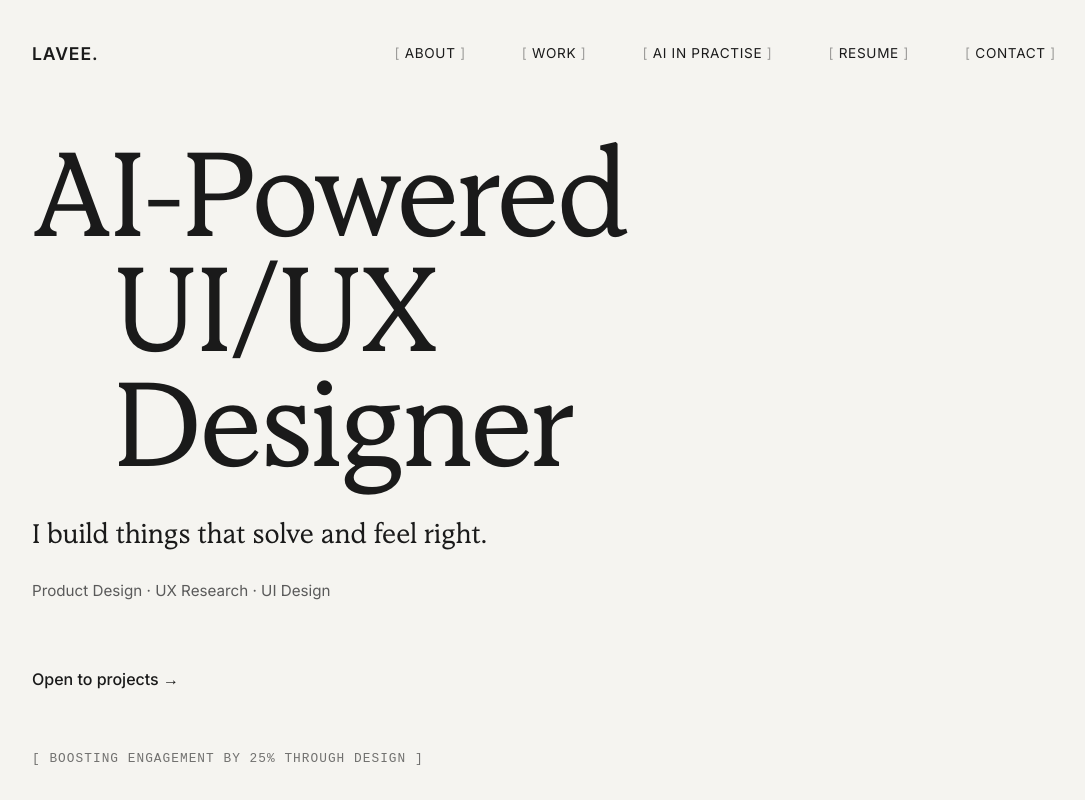
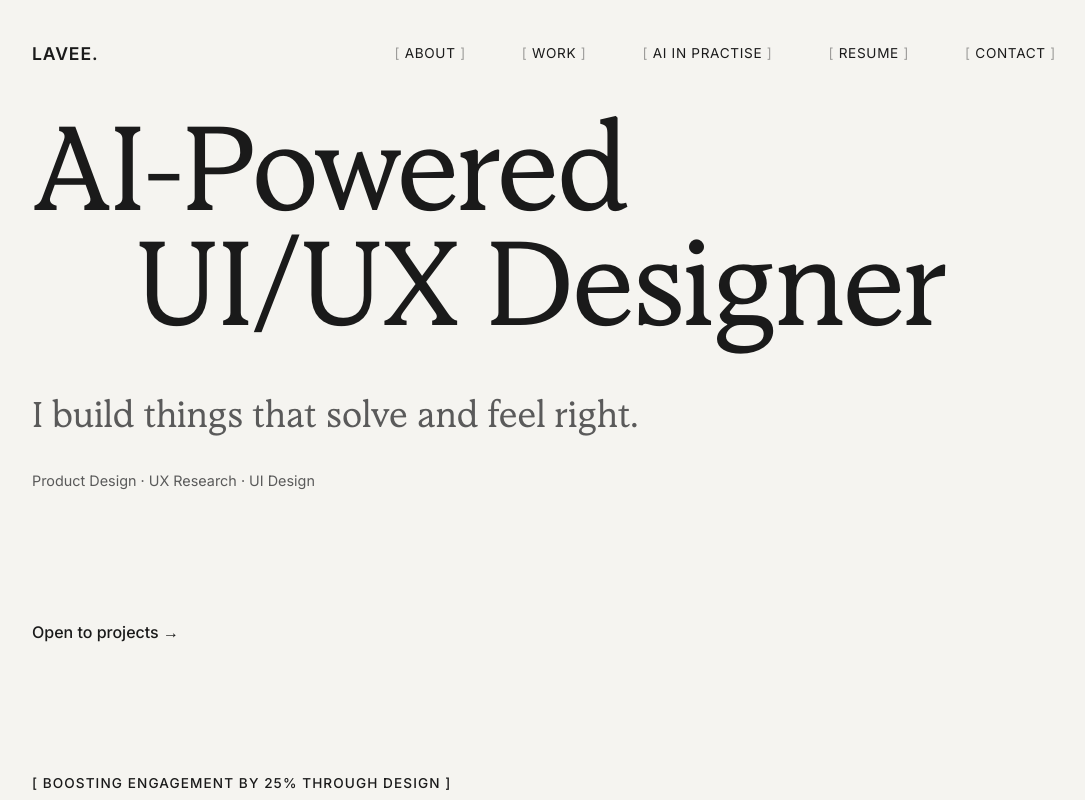
Before and after one commit to laveenahub/Designer, a React (Vite) app: page / in a window 1280 px wide. Shown: the top 800 px of the page, without its empty margins (96-1181 px from the left). Built offline with nearby package versions, Linux system fonts and the light colour scheme; a web font is replaced by a local one.

Commit message:
Refine hero section copy, typography scaling, and tagline placement to match updated content matrix

```diff
--- a/src/App.jsx
+++ b/src/App.jsx
@@ -117,26 +117,23 @@ function App() {
       <main>
         {/* --- HERO / INTRO SECTION --- */}
         <section id="hero" className="hero">
-          <div className="container" style={{ display: 'flex', flexDirection: 'column', gap: '1.5rem', alignItems: 'flex-start' }}>
-            <h1 className="hero-title reveal" style={{ marginBottom: '0.5rem' }}>
+          <div className="container">
+            <h1 className="hero-title reveal delay-100">
               <span className="font-serif">AI-Powered</span>
               <span className="font-serif indent">UI/UX Designer</span>
             </h1>
-
-            <h2 className="hero-subtitle reveal delay-100" style={{ fontStyle: 'normal', fontWeight: '400', fontSize: 'clamp(1.2rem, 3vw, 1.8rem)', color: 'var(--text-primary)', marginBottom: 0 }}>
+            <h2 className="hero-subtitle reveal delay-200" style={{ fontStyle: 'normal', fontWeight: '400' }}>
               I build things that solve and feel right.
             </h2>
-
-            <p className="hero-meta reveal delay-200" style={{ fontFamily: 'var(--font-body)', fontSize: '0.95rem', color: 'var(--text-secondary)', marginBottom: '1rem' }}>
+            <p className="hero-meta reveal delay-300" style={{ fontSize: '0.9rem', color: 'var(--text-secondary)' }}>
               Product Design · UX Research · UI Design
             </p>
+            <div style={{ marginTop: 'var(--space-md)' }}>
+              <a href="#contact" className="hero-cta reveal delay-400">Open to projects &rarr;</a>
+            </div>
 
-            <a href="#contact" className="hero-cta reveal delay-300" style={{ display: 'inline-flex', marginTop: '1.5rem', marginBottom: '2rem' }}>
-              Open to projects &rarr;
-            </a>
-
-            <span className="small-caps tagline-bracket reveal delay-400" style={{ opacity: 0.6, fontSize: '0.8rem', marginTop: '0', fontFamily: 'monospace' }}>
-              [ Boosting engagement by 25% through design ]
+            <span className="small-caps tagline-bracket reveal delay-400" style={{ display: 'block', marginTop: 'var(--space-xl)' }}>
+                [ Boosting engagement by 25% through design ]
             </span>
           </div>
         </section>
```
